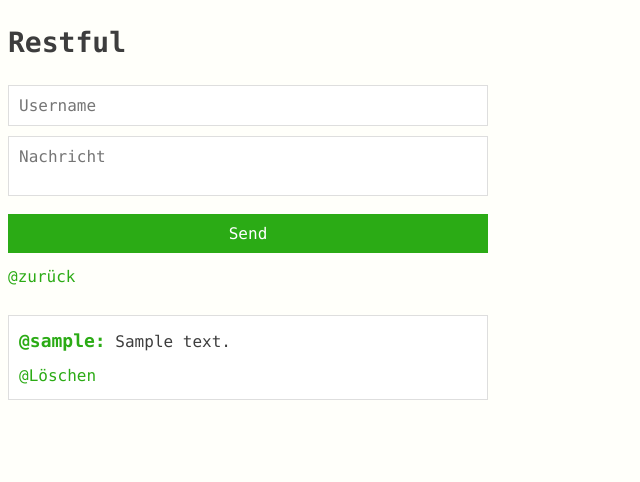
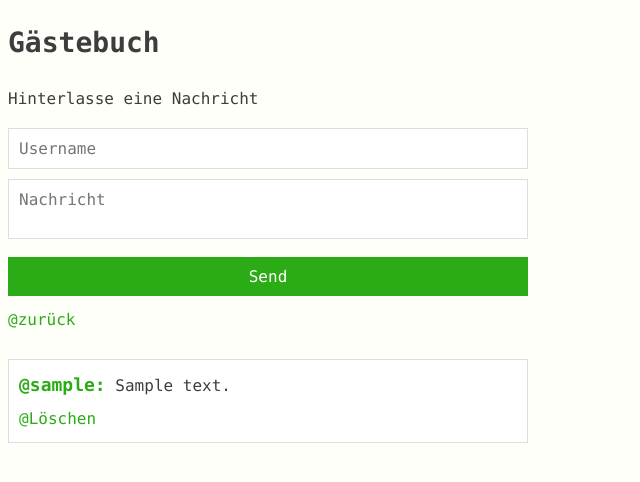
Before and after one commit to alnv/ocean, a PHP site: template views/page/user.php in a window 1280 px wide. Shown: the top 482 px of the page, without its empty margins (0-640 px from the left). Run offline with PHP 8.4, Linux system fonts and the light colour scheme; the template is opened without the code that fills it: most values are stand-ins (such as "Sample title", 1, 10 or a date in 2020).

Commit message:
change example to guestbook

```diff
--- a/views/page/user.php
+++ b/views/page/user.php
@@ -16,7 +16,7 @@
 	    	}
 	    	.wrapper{
 	    		width: 90%;
-	    		max-width: 480px;
+	    		max-width: 520px;
 	    	}
 	    	a{
 	    		color: #2BAB15;
@@ -104,7 +104,8 @@
 
 	<body>
 		<div class="wrapper">
-			<h1>Restful</h1>
+			<h1>Gästebuch</h1>
+			<p>Hinterlasse eine Nachricht</p>
 			<?php include 'views/form/createUser.php'; ?>
 			<a href="/">@zurück</a>
 			<div class="user-container">
```
